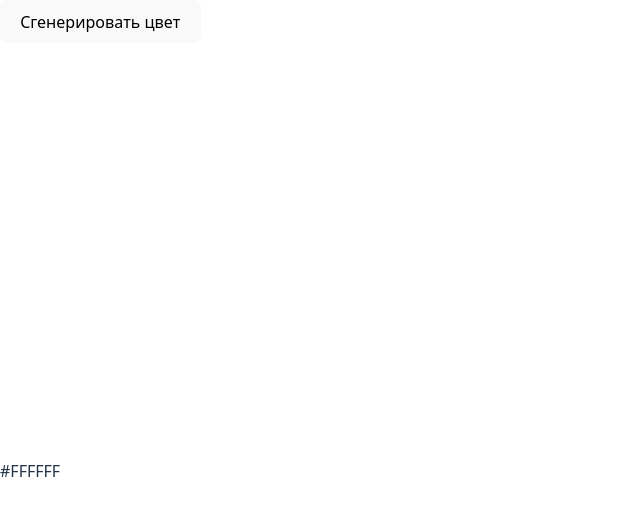
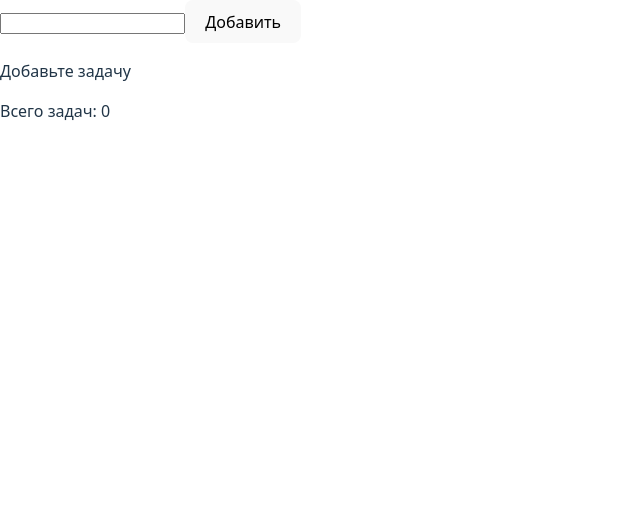
Before and after one commit to fedorov-yaroslav/studying-react, a React (Vite) app: page / in a window 1280 px wide. Shown: the top 516 px of the page, without its empty margins (0-640 px from the left). Built offline with nearby package versions, Linux system fonts and the light colour scheme.

Commit message:
simple todo

```diff
--- a/src/App.tsx
+++ b/src/App.tsx
@@ -1,11 +1,11 @@
 import './index.css'
-import RandomColor from './components/RandomColor.jsx'
+import SimpleToDo from './components/SimpleToDo.jsx'
 
 function App() {
 
   return (
       <>
-        <RandomColor />
+        <SimpleToDo />
       </>
 
     )
--- a/src/components/RandomColor.jsx
+++ /dev/null
@@ -1,20 +0,0 @@
-import { useState } from 'react'
-
-function RandomColor() {
-  const [ color, setColor ] = useState('#FFFFFF')
-  const generateColor = () => {
-    const randomNumber = (Math.floor(Math.random()*16777216))
-    const hexColor = '#' + randomNumber.toString(16).padStart(6, '0')
-    setColor(hexColor)
-  }
-
-  return (
-      <>
-        <button onClick= {generateColor} >Сгенерировать цвет</button>
-        <div className = 'display' style={{backgroundColor: color}}></div>
-        <p>{color}</p>
-      </>
-  )
-}
-
-export default RandomColor
--- /dev/null
+++ b/src/components/SimpleToDo.jsx
@@ -0,0 +1,41 @@
+import { useState } from 'react'
+
+function SimpleToDo() {
+  const [input, setInput ] = useState('')
+  const [toDo, setToDo] = useState([])
+  const updateInput = (e) => {
+    setInput(e.target.value)
+  }
+  const addToDo = () => {
+    if (input.trim() !== ''){
+      setToDo([...toDo, input])
+      setInput('')
+    }
+  }
+  const clearArray = () => {
+    setToDo([])
+  }
+  const deleteToDo = (indexToDelete) => {
+    setToDo(toDo.filter((_, index) =>
+      index !== indexToDelete)
+    )
+  }
+
+  return (
+      <>
+        <input type="text" value = {input} onChange = {updateInput} onKeyDown = {(e) => {
+          if (e.key === 'Enter') addToDo()} } />
+        <button onClick = {addToDo}>Добавить</button>
+        <ul>{
+          toDo.map((current, index) =>
+          <li key = {index}>{current}<button onClick = {() => deleteToDo(index)}>✖</button></li>
+          )}
+        </ul>
+        {toDo.length !== 0 && <button onClick = {clearArray}>Очистить</button>}
+        <p>{toDo.length === 0 && 'Добавьте задачу'}</p>
+        <p>Всего задач: {toDo.length}</p>
+      </>
+  )
+}
+
+export default SimpleToDo
--- a/src/index.css
+++ b/src/index.css
@@ -65,37 +65,3 @@ button:focus-visible {
     background-color: #f9f9f9;
   }
 }
-
-.product{
-  width: 400px;
-  height: 200px;
-  border: 2px solid black;
-}
-
-.success{
-  color: green;
-}
-
-.error{
-  color: darkred;
-}
-
-.info{
-  color: grey;
-}
-
-.timer{
-  font-size: 2.5rem;
-  font-family: "Roboto Light", sans-serif;
-}
-
-.container{
-  display: flex;
-  align-items: center;
-  flex-direction: column;
-}
-
-.display{
-  width: 400px;
-  height: 400px;
-}
```
